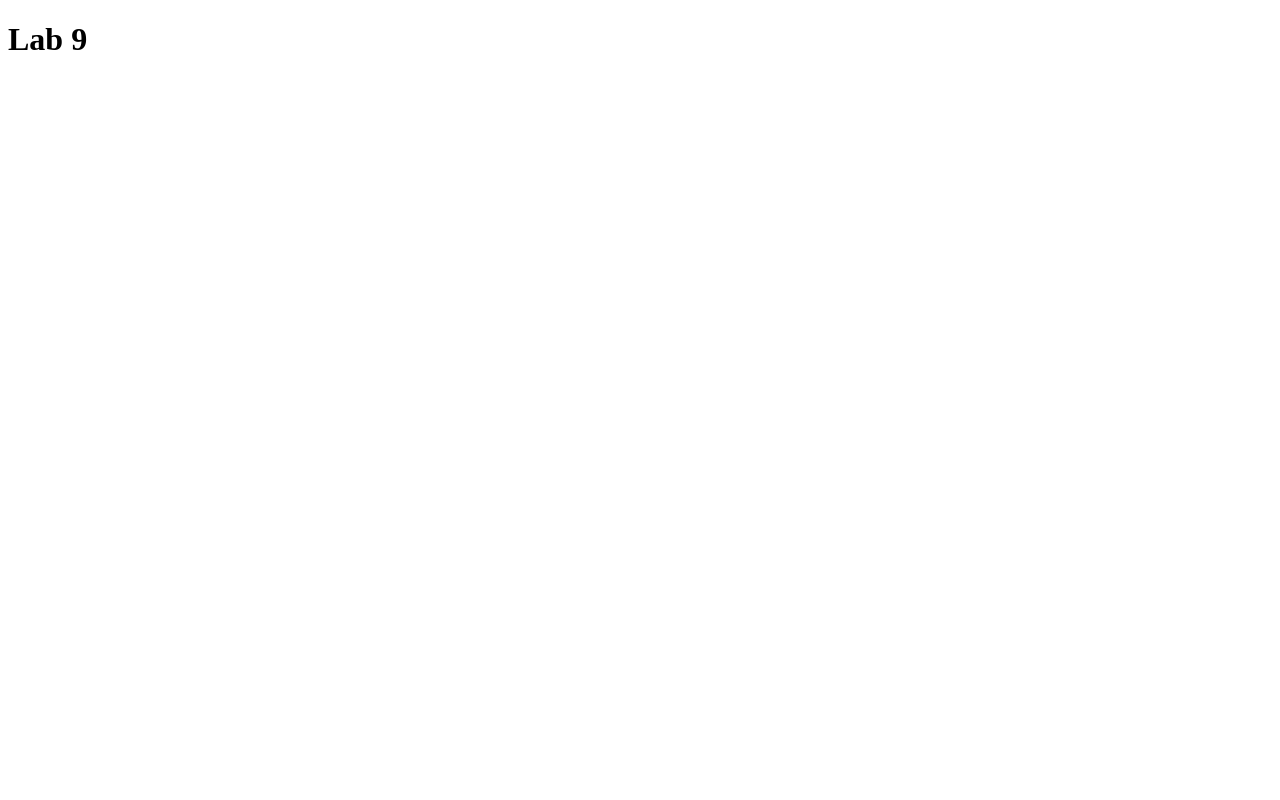
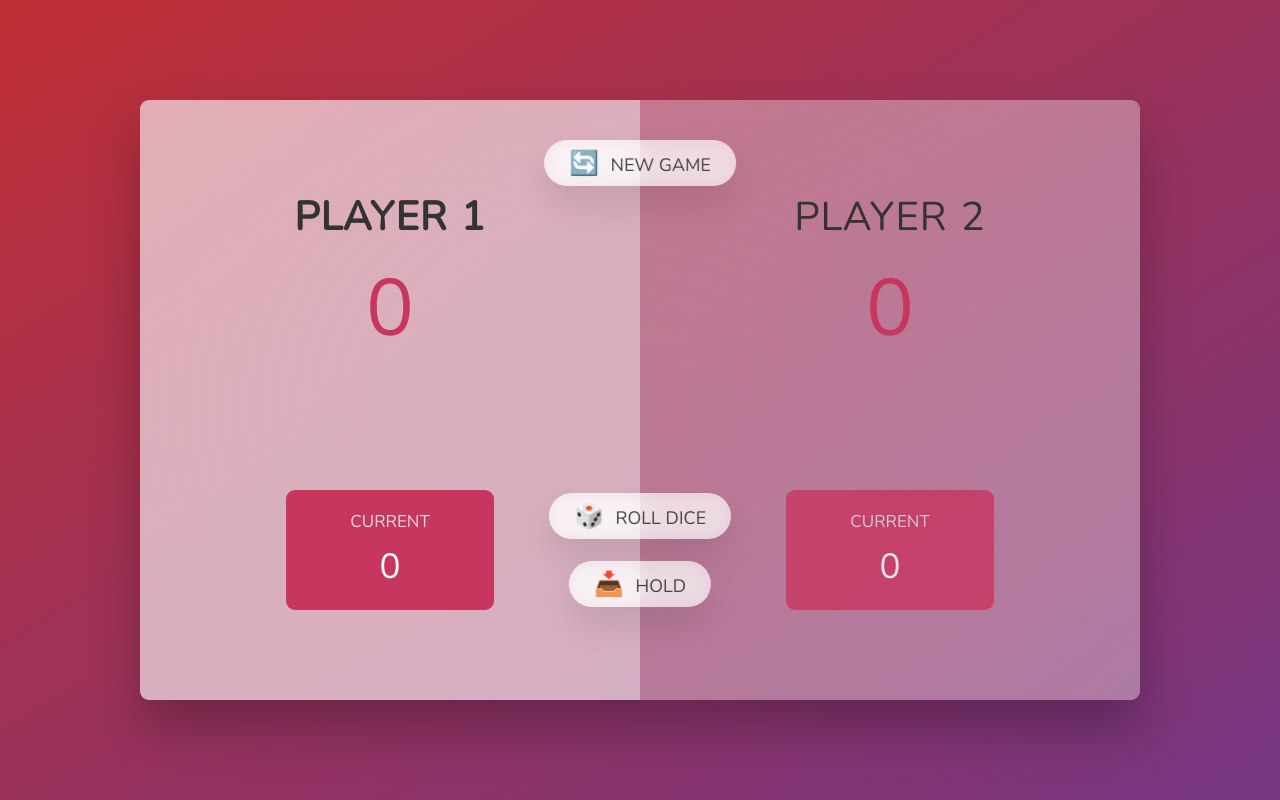
Before and after one commit to fx-Eric/Javascript, a plain HTML site: page Lab_9/index.html in a window 1280 px wide. Drawn offline with nearby package versions, Linux system fonts and the light colour scheme.

Commit message:
Update lab 9

```diff
--- a/Lab_9/index.html
+++ b/Lab_9/index.html
@@ -1,12 +1,36 @@
 <!DOCTYPE html>
 <html lang="en">
-<head>
-    <meta charset="UTF-8">
-    <meta name="viewport" content="width=device-width, initial-scale=1.0">
-    <title id="labTitle">Lab 9</title>
-</head>
-<body>
-    <h1 id="labId">Lab 9</h1>
+  <head>
+    <meta charset="UTF-8" />
+    <meta name="viewport" content="width=device-width, initial-scale=1.0" />
+    <meta http-equiv="X-UA-Compatible" content="ie=edge" />
+    <link rel="stylesheet" href="style.css" />
+    <title>Pig Game</title>
+  </head>
+  <body>
+    <main>
+      <section class="player player--0 player--active">
+        <h2 class="name" id="name--0">Player 1</h2>
+        <p class="score" id="score--0">43</p>
+        <div class="current">
+          <p class="current-label">Current</p>
+          <p class="current-score" id="current--0">0</p>
+        </div>
+      </section>
+      <section class="player player--1">
+        <h2 class="name" id="name--1">Player 2</h2>
+        <p class="score" id="score--1">24</p>
+        <div class="current">
+          <p class="current-label">Current</p>
+          <p class="current-score" id="current--1">0</p>
+        </div>
+      </section>
+
+      <img src="dice-5.png" alt="Playing dice" class="dice" />
+      <button class="btn btn--new">🔄 New game</button>
+      <button class="btn btn--roll">🎲 Roll dice</button>
+      <button class="btn btn--hold">📥 Hold</button>
+    </main>
     <script src="script.js"></script>
-</body>
+  </body>
 </html>
--- a/Lab_9/script.js
+++ b/Lab_9/script.js
@@ -0,0 +1,81 @@
+'use strict';
+const player0El = document.querySelector('.player--0');
+const player1El = document.querySelector('.player--1');
+const score0El = document.querySelector('#score--0');
+const score1El = document.getElementById('score--1');
+const current0El = document.getElementById('current--0');
+const current1El = document.getElementById('current--1');
+
+const diceEl = document.querySelector('.dice');
+const btnNew = document.querySelector('.btn--new');
+const btnRoll = document.querySelector('.btn--roll');
+const btnHold = document.querySelector('.btn--hold');
+
+let scores, currentScore, activePlayer, playing;
+
+const init = function () {
+  scores = [0, 0];
+  currentScore = 0;
+  activePlayer = 0;
+  playing = true;
+
+  score0El.textContent = 0;
+  score1El.textContent = 0;
+  current0El.textContent = 0;
+  current1El.textContent = 0;
+
+  diceEl.classList.add('hidden');
+  player0El.classList.remove('player--winner');
+  player1El.classList.remove('player--winner');
+  player0El.classList.add('player--active');
+  player1El.classList.remove('player--active');
+};
+init();
+const switchPlayer = function () {
+  document.getElementById(`current--${activePlayer}`).textContent = 0;
+  currentScore = 0;
+  activePlayer = activePlayer === 0 ? 1 : 0;
+  player0El.classList.toggle('player--active');
+  player1El.classList.toggle('player--active');
+};
+
+btnRoll.addEventListener('click', function () {
+  if (playing) {
+    const dice = Math.trunc(Math.random() * 6) + 1;
+    diceEl.classList.remove('hidden');
+    diceEl.src = `dice-${dice}.png`;
+
+    if (dice !== 1) {
+      currentScore += dice;
+      document.getElementById(
+        `current--${activePlayer}`
+      ).textContent = currentScore;
+    } else {
+      switchPlayer();
+    }
+  }
+});
+
+btnHold.addEventListener('click', function () {
+  if (playing) {
+    scores[activePlayer] += currentScore;
+    document.getElementById(`score--${activePlayer}`).textContent =
+      scores[activePlayer];
+
+    if (scores[activePlayer] >= 100) {
+      playing = false;
+      diceEl.classList.add('hidden');
+
+      document
+        .querySelector(`.player--${activePlayer}`)
+        .classList.add('player--winner');
+      document
+        .querySelector(`.player--${activePlayer}`)
+        .classList.remove('player--active');
+    } else {
+      switchPlayer();
+    }
+  }
+});
+
+btnNew.addEventListener('click', init);
--- a/Lab_9/style.css
+++ b/Lab_9/style.css
@@ -0,0 +1,171 @@
+@import url('https://fonts.googleapis.com/css2?family=Nunito&display=swap');
+
+* {
+  margin: 0;
+  padding: 0;
+  box-sizing: inherit;
+}
+
+html {
+  font-size: 62.5%;
+  box-sizing: border-box;
+}
+
+body {
+  font-family: 'Nunito', sans-serif;
+  font-weight: 400;
+  height: 100vh;
+  color: #333;
+  background-image: linear-gradient(to top left, #753682 0%, #bf2e34 100%);
+  display: flex;
+  align-items: center;
+  justify-content: center;
+}
+
+/* LAYOUT */
+main {
+  position: relative;
+  width: 100rem;
+  height: 60rem;
+  background-color: rgba(255, 255, 255, 0.35);
+  backdrop-filter: blur(200px);
+  filter: blur();
+  box-shadow: 0 3rem 5rem rgba(0, 0, 0, 0.25);
+  border-radius: 9px;
+  overflow: hidden;
+  display: flex;
+}
+
+.player {
+  flex: 50%;
+  padding: 9rem;
+  display: flex;
+  flex-direction: column;
+  align-items: center;
+  transition: all 0.75s;
+}
+
+/* ELEMENTS */
+.name {
+  position: relative;
+  font-size: 4rem;
+  text-transform: uppercase;
+  letter-spacing: 1px;
+  word-spacing: 2px;
+  font-weight: 300;
+  margin-bottom: 1rem;
+}
+
+.score {
+  font-size: 8rem;
+  font-weight: 300;
+  color: #c7365f;
+  margin-bottom: auto;
+}
+
+.player--active {
+  background-color: rgba(255, 255, 255, 0.4);
+}
+.player--active .name {
+  font-weight: 700;
+}
+.player--active .score {
+  font-weight: 400;
+}
+
+.player--active .current {
+  opacity: 1;
+}
+
+.current {
+  background-color: #c7365f;
+  opacity: 0.8;
+  border-radius: 9px;
+  color: #fff;
+  width: 65%;
+  padding: 2rem;
+  text-align: center;
+  transition: all 0.75s;
+}
+
+.current-label {
+  text-transform: uppercase;
+  margin-bottom: 1rem;
+  font-size: 1.7rem;
+  color: #ddd;
+}
+
+.current-score {
+  font-size: 3.5rem;
+}
+
+/* ABSOLUTE POSITIONED ELEMENTS */
+.btn {
+  position: absolute;
+  left: 50%;
+  transform: translateX(-50%);
+  color: #444;
+  background: none;
+  border: none;
+  font-family: inherit;
+  font-size: 1.8rem;
+  text-transform: uppercase;
+  cursor: pointer;
+  font-weight: 400;
+  transition: all 0.2s;
+
+  background-color: white;
+  background-color: rgba(255, 255, 255, 0.6);
+  backdrop-filter: blur(10px);
+
+  padding: 0.7rem 2.5rem;
+  border-radius: 50rem;
+  box-shadow: 0 1.75rem 3.5rem rgba(0, 0, 0, 0.1);
+}
+
+.btn::first-letter {
+  font-size: 2.4rem;
+  display: inline-block;
+  margin-right: 0.7rem;
+}
+
+.btn--new {
+  top: 4rem;
+}
+.btn--roll {
+  top: 39.3rem;
+}
+.btn--hold {
+  top: 46.1rem;
+}
+
+.btn:active {
+  transform: translate(-50%, 3px);
+  box-shadow: 0 1rem 2rem rgba(0, 0, 0, 0.15);
+}
+
+.btn:focus {
+  outline: none;
+}
+
+.dice {
+  position: absolute;
+  left: 50%;
+  top: 16.5rem;
+  transform: translateX(-50%);
+  height: 10rem;
+  box-shadow: 0 2rem 5rem rgba(0, 0, 0, 0.2);
+}
+
+.player--winner {
+  background-color: #2f2f2f;
+}
+
+.player--winner .name {
+  font-weight: 700;
+  color: #c7365f;
+}
+
+.hidden {
+  display: none;
+}
```
Also changed, not shown: Lab_9/dice-1.png (added), Lab_9/dice-2.png (added), Lab_9/dice-3.png (added), Lab_9/dice-4.png (added), Lab_9/dice-5.png (added), Lab_9/dice-6.png (added).
